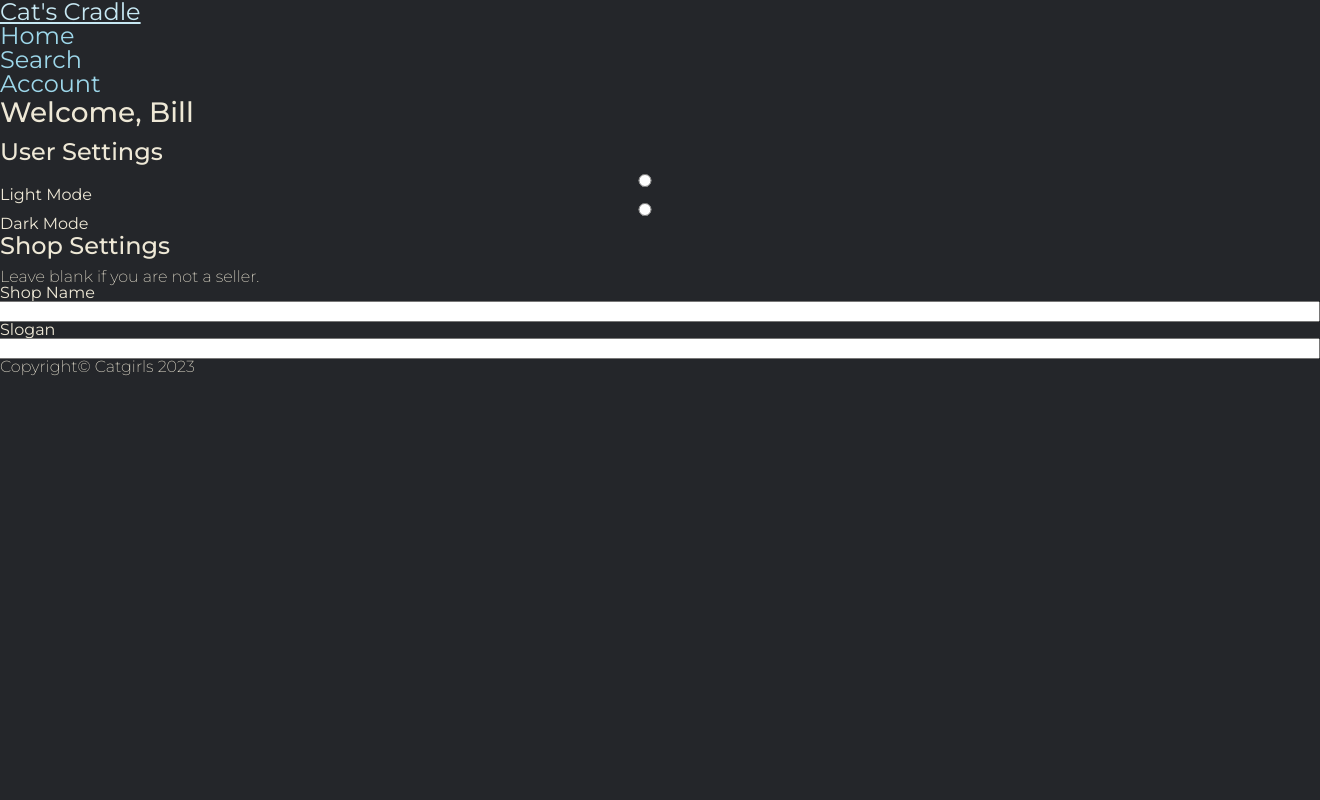
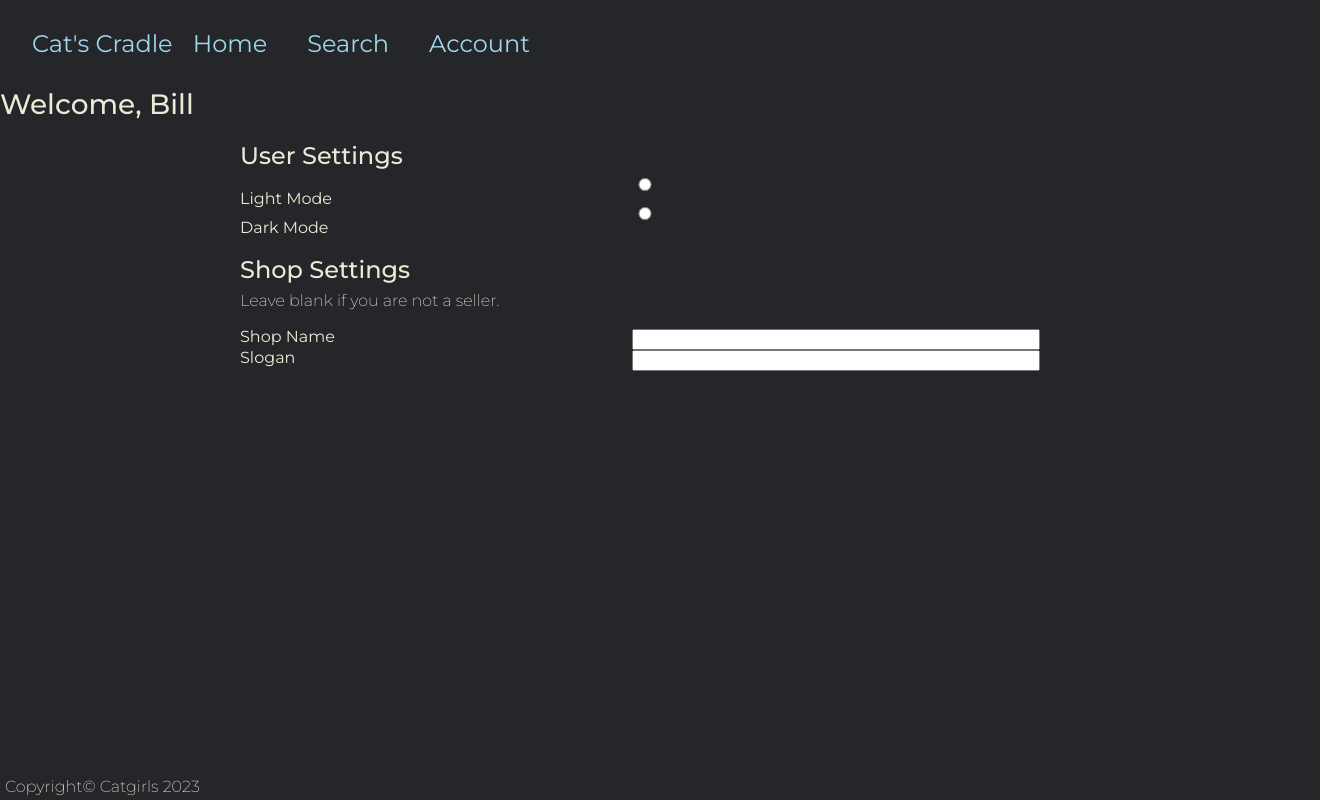
Before and after one commit to ethcala/fullstacktwo-frontend, a Next.js app in the folder cats-cradle/: page /account in a window 1280 px wide. Shown: the whole page, 1320 px wide, since content can reach past the window. Built offline with nearby package versions, Linux system fonts and the light colour scheme.

Commit message:
updated defaults

```diff
--- a/cats-cradle/src/components/header.tsx
+++ b/cats-cradle/src/components/header.tsx
@@ -3,8 +3,8 @@ import Link from "next/link";
 export default function Header(current:any) {
 
     return (
-        <div className="navbar nav-light">
-            <div className="item-holder row">
+        <header className="navbar nav-light">
+            <div className="item-holder">
                 <p className="nav-title"><Link href="/">Cat's Cradle</Link></p>
                 {
                     current == "Home"
@@ -25,6 +25,6 @@ export default function Header(current:any) {
             <a href="" className="nav-icon">
                 <i className="fa fa-bars"></i>
             </a>
-        </div>
+        </header>
     )
 }
--- a/cats-cradle/src/pages/account.tsx
+++ b/cats-cradle/src/pages/account.tsx
@@ -51,6 +51,7 @@ export default function Account() {
                 <div>
                     <h3>Welcome, {user}</h3>
                     <div className="border-all">
+                        <div className="container">
                             <h4>User Settings</h4>
                             <form>
                                 <div className="row space-evenly">
@@ -66,18 +67,21 @@ export default function Account() {
                                     </div>
                                 </div>
                             </form>
+                        </div>
+                        <div className="container">
                             <h4>Shop Settings</h4>
                             <p>Leave blank if you are not a seller.</p>
-                        <form>
-                            <div className="row space-evenly">
+                            <form className="space-above">
+                                <div className="rows w-100">
                                     <label htmlFor="shopname">Shop Name</label>
-                                <input type="text" name="shopname" id="shopname" />
+                                    <input className="stretch" type="text" name="shopname" id="shopname" />
                                 </div>
-                            <div className="row space-evenly">
+                                <div className="rows w-100">
                                     <label htmlFor="slogan">Slogan</label>
-                                <input type="text" name="slogan" id="slogan" />
+                                    <input className="stretch" type="text" name="slogan" id="slogan" />
                                 </div>
                             </form>
+                        </div>
                     </div>
                 </div>
                 <Footer />
--- a/cats-cradle/src/pages/search.tsx
+++ b/cats-cradle/src/pages/search.tsx
@@ -6,13 +6,13 @@ export default function Search() {
     return (
         <div>
             <Header current="Search" />
-            <div className="center-x">
+            <div className="search-form">
                 <form action="/search-info" method="post">
-                    <div className="row">
+                    <div className="rows">
                         <input type="radio" id="sellers" name="type" value="sellers" />
                         <label htmlFor="sellers">Sellers</label>
                     </div>
-                    <div className="row">
+                    <div className="rows">
                         <input type="radio" id="listings" name="type" value="listings" defaultChecked />
                         <label htmlFor="listings">Listings</label>
                     </div>
--- a/cats-cradle/src/styles/styles.css
+++ b/cats-cradle/src/styles/styles.css
@@ -104,6 +104,12 @@ section {
   display: block;
 }
 
+footer {
+    position: absolute;
+    bottom: 5px;
+    left: 5px;
+}
+
 body {
   line-height: 1;
 }
@@ -161,12 +167,62 @@ header {
   margin: 1em;
 }
 
+.container {
+    margin: 20px auto;
+    width: 800px;
+}
+
+.space-above {
+    margin-top: 20px;
+}
+
+.w-100 {
+    width: 60%;
+    justify-content: space-between;
+}
+
+.stretch {
+    flex-basis: 400px;
+}
+
+.item-holder {
+    display: flex;
+    flex-direction: row;
+    justify-content: space-evenly;
+}
+
+.nav-item {
+    margin: 0 20px;
+}
+
+.center-x {
+    display: block;
+    margin: auto;
+}
+
+.rows {
+    display: flex;
+    flex-direction: row;
+    width: auto;
+}
+
 a {
   font-weight: 400;
   font-size: 24px;
   text-decoration: none;
   color: #9dd7ea;
   text-align: center;
+}
+
+.search-form {
+    width: 500px;
+    margin: auto;
+}
+
+.stack {
+    margin: 5px;
+    display: flex;
+    flex-direction: column;
 }
 
 a:hover {
```
Lines whose indentation alone changed are shown as unchanged.
